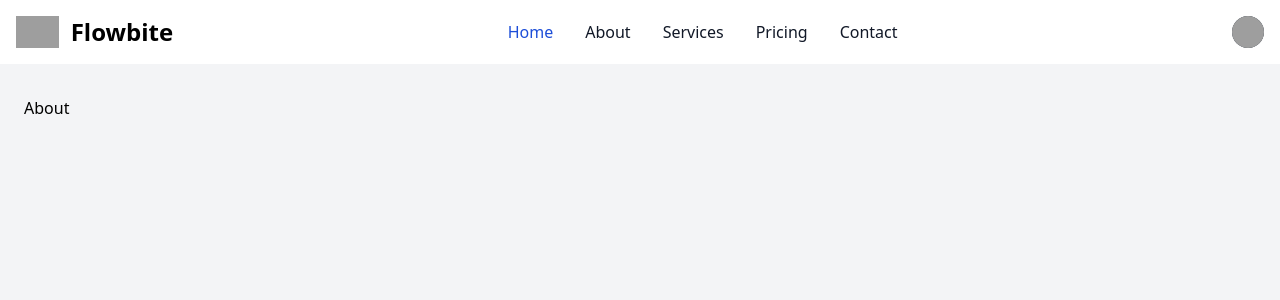
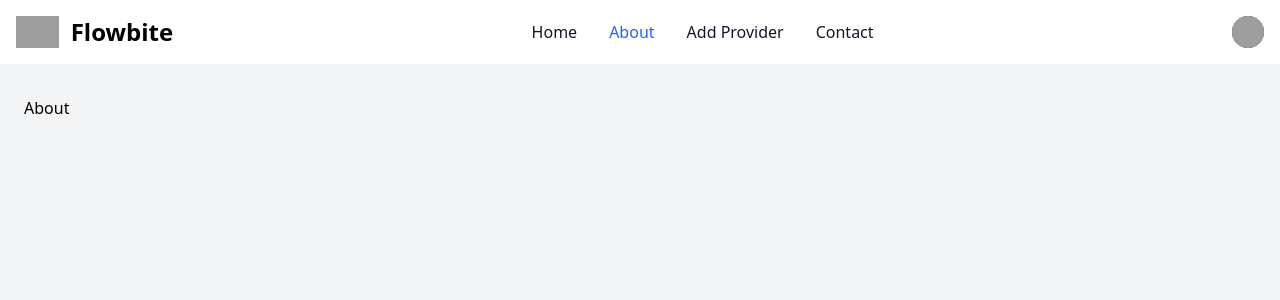
Before and after one commit to mehdijai/vanilla-blog, a PHP site: page /about in a window 1280 px wide. Shown: the top 300 px of the page. Run offline with PHP 8.4, Linux system fonts and the light colour scheme; some libraries are stand-ins or nearby versions; grey boxes are pictures that could not be loaded.

Commit message:
Dynamic navigation

```diff
--- a/app/functions/utils.php
+++ b/app/functions/utils.php
@@ -31,6 +31,10 @@ function abort($code)
     die();
 }
 
+function isUrl($url){
+    return $_SERVER['REQUEST_URI'] === $url;
+}
+
 function formatDate($date)
 {
     $formattedDate = date('d/m/Y', strtotime($date));
--- a/views/components/nav.php
+++ b/views/components/nav.php
@@ -1,4 +1,3 @@
-
 <nav class="bg-white border-gray-200 dark:bg-gray-900">
   <div class="max-w-screen-xl flex flex-wrap items-center justify-between mx-auto p-4">
     <a href="https://flowbite.com/" class="flex items-center">
@@ -33,25 +32,24 @@
       </div>
       <button data-collapse-toggle="mobile-menu-2" type="button" class="inline-flex items-center p-2 ml-1 text-sm text-gray-500 rounded-lg md:hidden hover:bg-gray-100 focus:outline-none focus:ring-2 focus:ring-gray-200 dark:text-gray-400 dark:hover:bg-gray-700 dark:focus:ring-gray-600" aria-controls="mobile-menu-2" aria-expanded="false">
         <span class="sr-only">Open main menu</span>
-        <svg class="w-6 h-6" aria-hidden="true" fill="currentColor" viewBox="0 0 20 20" xmlns="http://www.w3.org/2000/svg"><path fill-rule="evenodd" d="M3 5a1 1 0 011-1h12a1 1 0 110 2H4a1 1 0 01-1-1zM3 10a1 1 0 011-1h12a1 1 0 110 2H4a1 1 0 01-1-1zM3 15a1 1 0 011-1h12a1 1 0 110 2H4a1 1 0 01-1-1z" clip-rule="evenodd"></path></svg>
+        <svg class="w-6 h-6" aria-hidden="true" fill="currentColor" viewBox="0 0 20 20" xmlns="http://www.w3.org/2000/svg">
+          <path fill-rule="evenodd" d="M3 5a1 1 0 011-1h12a1 1 0 110 2H4a1 1 0 01-1-1zM3 10a1 1 0 011-1h12a1 1 0 110 2H4a1 1 0 01-1-1zM3 15a1 1 0 011-1h12a1 1 0 110 2H4a1 1 0 01-1-1z" clip-rule="evenodd"></path>
+        </svg>
       </button>
     </div>
     <div class="items-center justify-between hidden w-full md:flex md:w-auto md:order-1" id="mobile-menu-2">
       <ul class="flex flex-col font-medium p-4 md:p-0 mt-4 border border-gray-100 rounded-lg bg-gray-50 md:flex-row md:space-x-8 md:mt-0 md:border-0 md:bg-white dark:bg-gray-800 md:dark:bg-gray-900 dark:border-gray-700">
         <li>
-        <a href="#" class="block py-2 pl-3 pr-4 text-white bg-blue-700 rounded md:bg-transparent md:text-blue-700 md:p-0 md:dark:text-blue-500" aria-current="page">Home</a>
+          <a href="/" class="<?= isUrl('/') ? 'text-blue-600' : 'text-gray-900' ?> block py-2 pl-3 pr-4 rounded hover:bg-gray-100 md:hover:bg-transparent md:hover:text-blue-700 md:p-0 dark:text-white md:dark:hover:text-blue-500 dark:hover:bg-gray-700 dark:hover:text-white md:dark:hover:bg-transparent dark:border-gray-700" <?= isUrl('/') ? "aria-current='page'" : null ?>>Home</a>
         </li>
         <li>
-        <a href="#" class="block py-2 pl-3 pr-4 text-gray-900 rounded hover:bg-gray-100 md:hover:bg-transparent md:hover:text-blue-700 md:p-0 dark:text-white md:dark:hover:text-blue-500 dark:hover:bg-gray-700 dark:hover:text-white md:dark:hover:bg-transparent dark:border-gray-700">About</a>
+          <a href="/about" class="<?= isUrl('/about') ? 'text-blue-600' : 'text-gray-900' ?> block py-2 pl-3 pr-4 rounded hover:bg-gray-100 md:hover:bg-transparent md:hover:text-blue-700 md:p-0 dark:text-white md:dark:hover:text-blue-500 dark:hover:bg-gray-700 dark:hover:text-white md:dark:hover:bg-transparent dark:border-gray-700" <?= isUrl('/about') ? "aria-current='page'" : null ?>>About</a>
         </li>
         <li>
-        <a href="#" class="block py-2 pl-3 pr-4 text-gray-900 rounded hover:bg-gray-100 md:hover:bg-transparent md:hover:text-blue-700 md:p-0 dark:text-white md:dark:hover:text-blue-500 dark:hover:bg-gray-700 dark:hover:text-white md:dark:hover:bg-transparent dark:border-gray-700">Services</a>
+          <a href="/add-provider" class="<?= isUrl('/add-provider') ? 'text-blue-600' : 'text-gray-900' ?> block py-2 pl-3 pr-4 rounded hover:bg-gray-100 md:hover:bg-transparent md:hover:text-blue-700 md:p-0 dark:text-white md:dark:hover:text-blue-500 dark:hover:bg-gray-700 dark:hover:text-white md:dark:hover:bg-transparent dark:border-gray-700" <?= isUrl('/add-provider') ? "aria-current='page'" : null ?>>Add Provider</a>
         </li>
         <li>
-        <a href="#" class="block py-2 pl-3 pr-4 text-gray-900 rounded hover:bg-gray-100 md:hover:bg-transparent md:hover:text-blue-700 md:p-0 dark:text-white md:dark:hover:text-blue-500 dark:hover:bg-gray-700 dark:hover:text-white md:dark:hover:bg-transparent dark:border-gray-700">Pricing</a>
-      </li>
-      <li>
-        <a href="#" class="block py-2 pl-3 pr-4 text-gray-900 rounded hover:bg-gray-100 md:hover:bg-transparent md:hover:text-blue-700 md:p-0 dark:text-white md:dark:hover:text-blue-500 dark:hover:bg-gray-700 dark:hover:text-white md:dark:hover:bg-transparent dark:border-gray-700">Contact</a>
+          <a href="/contact" class="<?= isUrl('/contact') ? 'text-blue-600' : 'text-gray-900' ?> block py-2 pl-3 pr-4 rounded hover:bg-gray-100 md:hover:bg-transparent md:hover:text-blue-700 md:p-0 dark:text-white md:dark:hover:text-blue-500 dark:hover:bg-gray-700 dark:hover:text-white md:dark:hover:bg-transparent dark:border-gray-700" <?= isUrl('/contact') ? "aria-current='page'" : null ?>>Contact</a>
         </li>
       </ul>
     </div>
```
Lines whose indentation alone changed are shown as unchanged.
